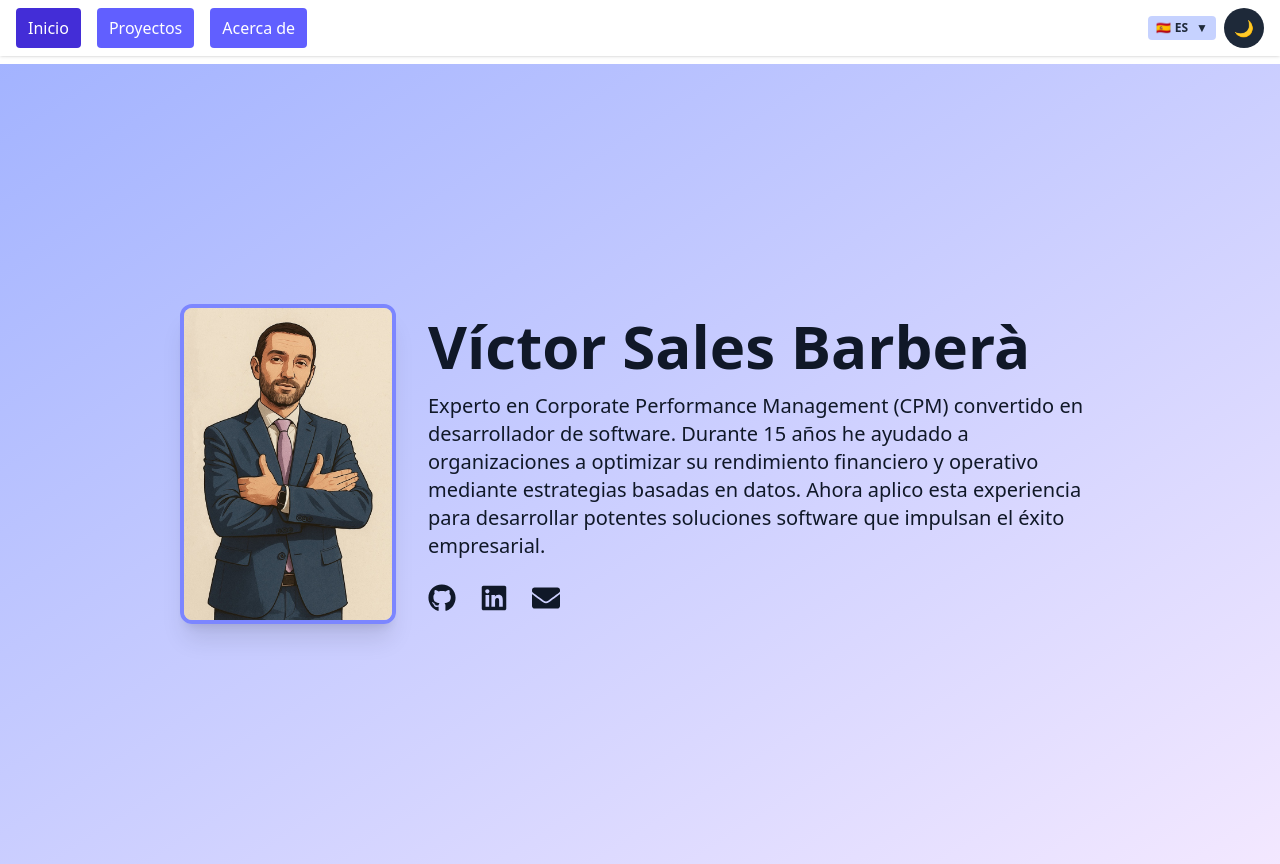
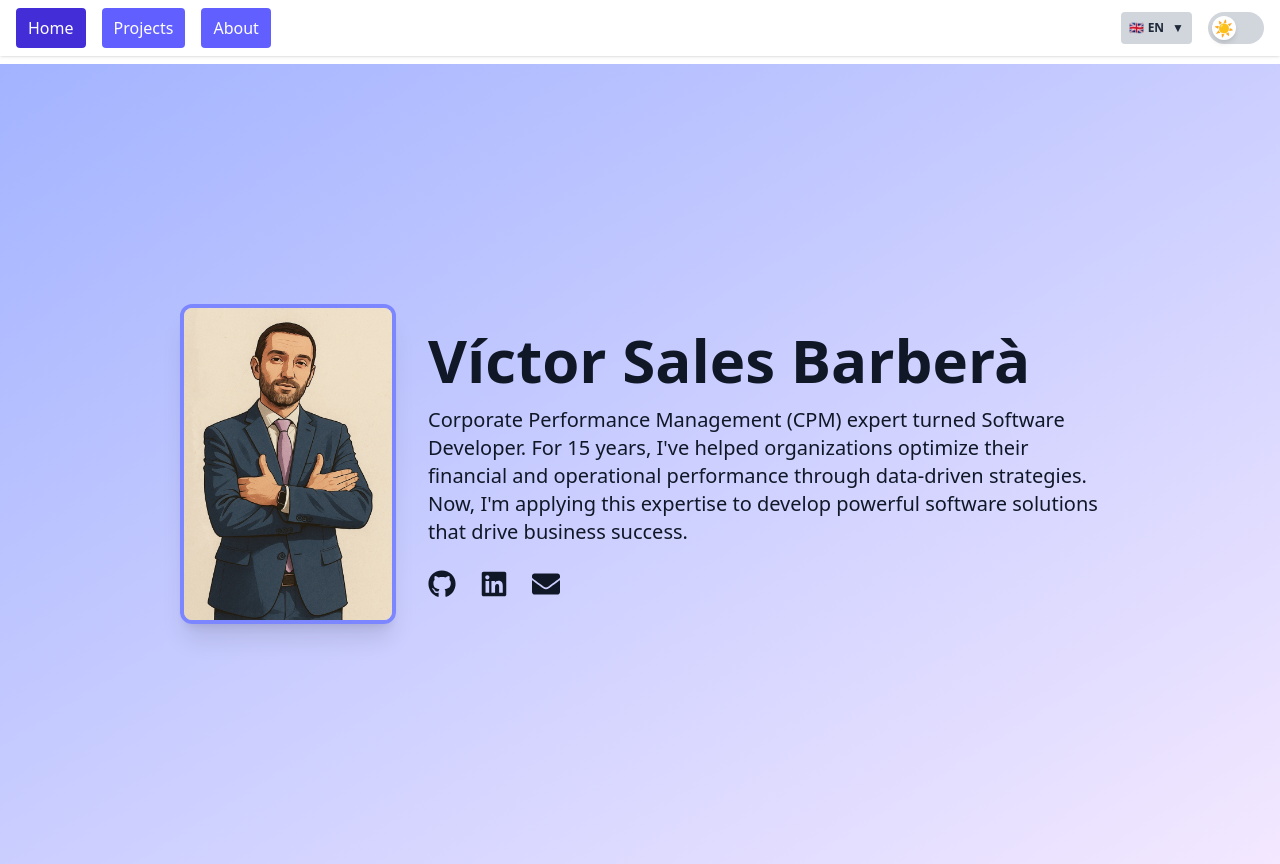
Before and after one commit to MrClit/MrClit.github.io, a React (Vite) app: page / in a window 1280 px wide. Built offline with nearby package versions, Linux system fonts and the light colour scheme.

Commit message:
persist default language and new Theme Toggle

```diff
--- a/src/components/LanguageSwitcher.tsx
+++ b/src/components/LanguageSwitcher.tsx
@@ -13,11 +13,11 @@ const LanguageSwitcher: React.FC = () => {
   const [open, setOpen] = useState(false);
 
   return (
-    <div className="relative mr-2">
+    <div className="relative">
       <button
         onClick={() => setOpen((prev) => !prev)}
-        className="px-2 py-1 rounded text-xs font-semibold
-                bg-indigo-200 dark:bg-indigo-600
+        className="px-2 py-2 rounded text-xs font-semibold
+                bg-gray-300 dark:bg-gray-700
                 text-gray-800 dark:text-gray-200
                 hover:bg-indigo-100 dark:hover:bg-indigo-800
                 transition-colors duration-200 focus:outline-none focus:ring-2 focus:ring-indigo-400
--- a/src/components/NavBar.tsx
+++ b/src/components/NavBar.tsx
@@ -74,7 +74,7 @@ const NavBar: React.FC = () => {
         </div>
       )}
       {/* Botones de la derecha */}
-      <div className="flex items-center ml-2">
+      <div className="flex items-center justify-center ml-4 gap-4">
         <LanguageSwitcher />
         <ThemeToggle />
       </div>
--- a/src/components/ThemeToggle.tsx
+++ b/src/components/ThemeToggle.tsx
@@ -11,9 +11,14 @@ const ThemeToggle = () => {
   return (
     <button
       onClick={handleClick}
-      className="w-10 h-10 flex items-center justify-center rounded-full bg-gray-800 dark:bg-gray-300 hover:cursor-pointer"
+      className="w-14 h-8 flex items-center rounded-full p-1 transition-colors duration-300 focus:outline-none bg-gray-300 dark:bg-gray-700"
+      aria-label="Toggle theme"
     >
-      {theme === 'light' ? '🌙' : '☀️'}
+      <span
+        className={`w-6 h-6 flex items-center justify-center rounded-full shadow-md transform transition-transform duration-300 bg-white dark:bg-gray-900 ${theme === 'dark' ? 'translate-x-6' : 'translate-x-0'}`}
+      >
+        {theme === 'dark' ? '🌙' : '☀️'}
+      </span>
     </button>
   );
 };
--- a/src/i18n/index.ts
+++ b/src/i18n/index.ts
@@ -10,15 +10,25 @@ const resources = {
   ca: { translation: ca },
 };
 
+// Detect language: use saved language or browser language
+const savedLang = localStorage.getItem('language');
+const browserLang = navigator.language.split('-')[0];
+const defaultLang = savedLang || (['en', 'es', 'ca'].includes(browserLang) ? browserLang : 'en');
+
 i18n
   .use(initReactI18next)
   .init({
     resources,
-    lng: 'es', // idioma por defecto
+    lng: defaultLang, // language by default
     fallbackLng: 'en',
     interpolation: {
       escapeValue: false,
     },
   });
 
+// Listen for language changes and save to localStorage
+ i18n.on('languageChanged', (lng) => {
+   localStorage.setItem('language', lng);
+ });
+
 export default i18n;
```
